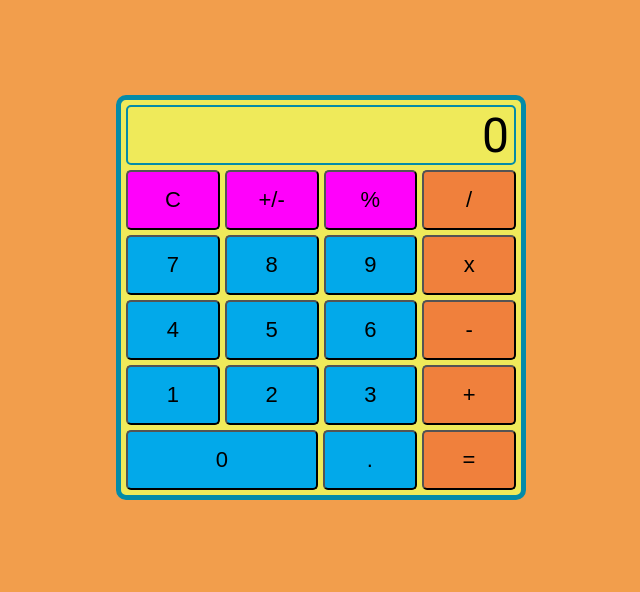
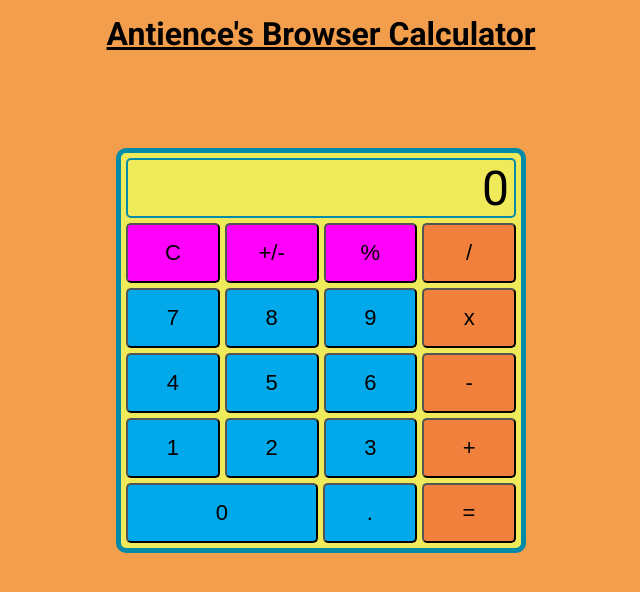
Before and after one commit to Antience100/BrowserCalculator, a plain HTML site: page index.html in a window 1280 px wide. Shown: the whole page, without its empty margins (319-959 px from the left). Drawn offline with Linux system fonts and the light colour scheme.

Commit message:
some more styling, added h1 title to top

```diff
--- a/index.html
+++ b/index.html
@@ -8,6 +8,7 @@
     <script src="javascript/javascript.js" defer></script>
 </head>
 <body>
+    <h1>Antience's Browser Calculator</h1>
     <div id="container">
         <div id="display">0</div>
         <div id="buttons">
--- a/styles/style.css
+++ b/styles/style.css
@@ -9,6 +9,13 @@
 body {
     font-family: 'Roboto', sans-serif;
     background-color: #F29E4C;
+}
+
+h1 {
+    text-align: center;
+    margin-top: 15px;
+    text-decoration: underline;
+    color: black;
 }
 
 #container {
```
